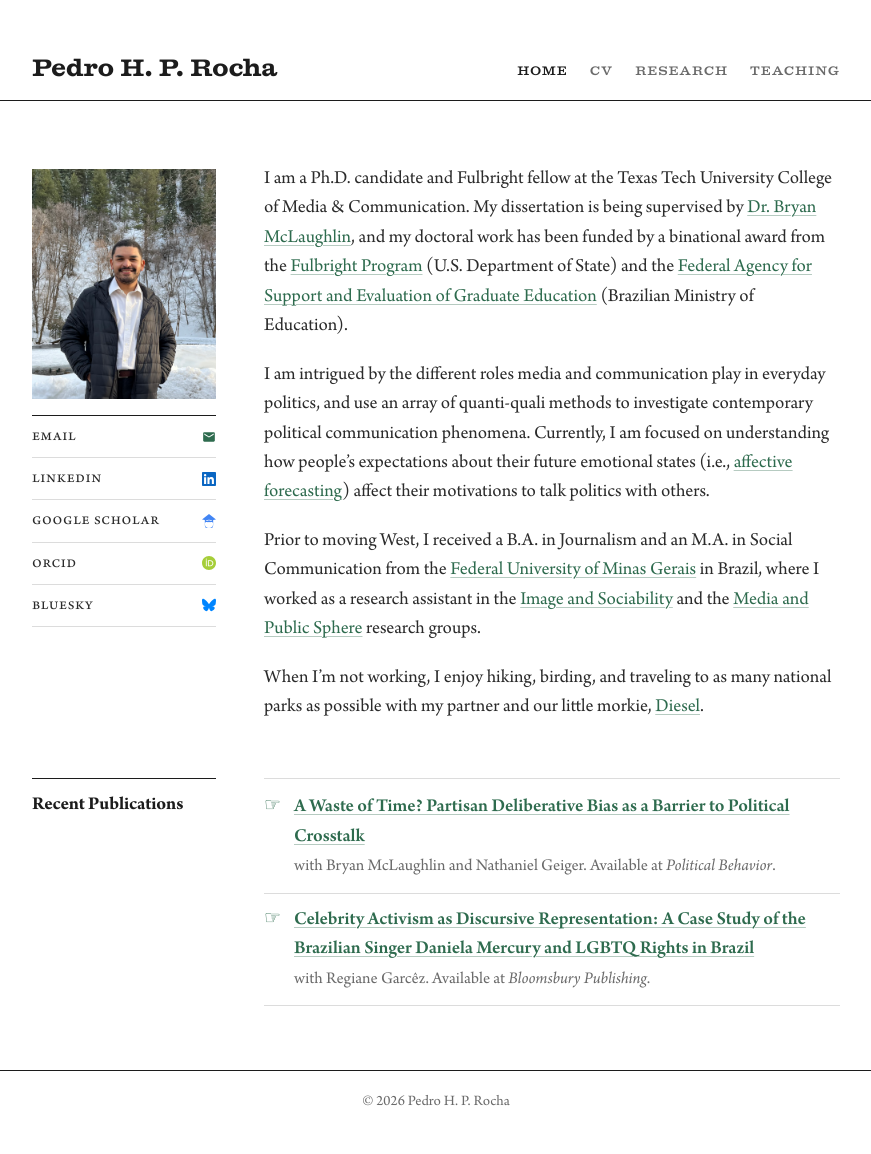
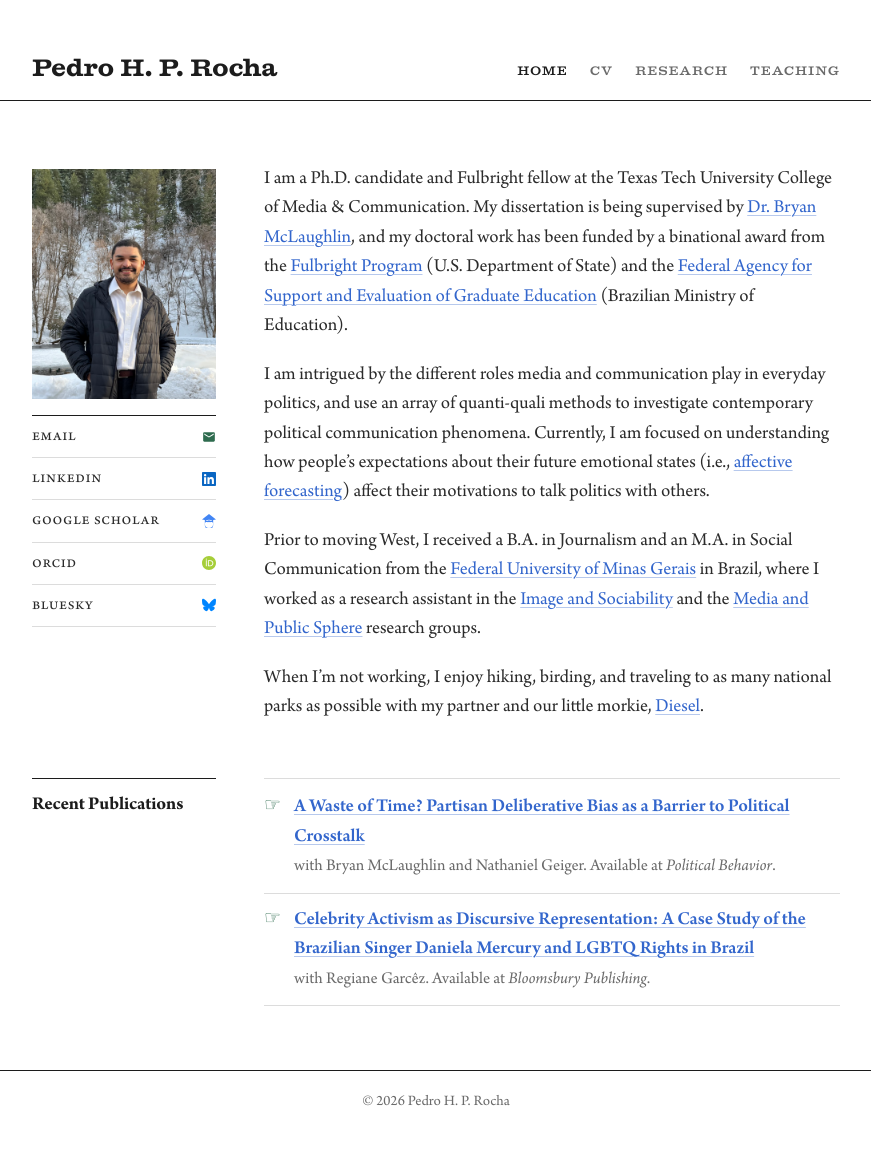
Before and after one commit to pedrohprocha/pedrohprocha.github.io, a Jekyll site: the page built from index.md, in a window 1280 px wide. Shown: the whole page, without its empty margins (204-1075 px from the left). Built offline with Jekyll 4.4.1, drawn with Linux system fonts in a browser that asks for light colours.

Commit message:
Use Wikipedia link colors
- Unvisited links #3366CC, visited #795CB2 (new --link tokens)
- Profile link labels turn #3366CC on hover
- ☞ markers and other small accents stay green

Co-Authored-By: Claude Opus 5.5 <noreply@anthropic.com>

```diff
--- a/assets/css/main.css
+++ b/assets/css/main.css
@@ -93,7 +93,11 @@
     --rule:  #dcdcdc;
     --paper: #ffffff;
 
-    /* The only color on the site: links and ☛ markers */
+    /* Links: Wikipedia's standard colors */
+    --link:         #3366CC;
+    --link-visited: #795CB2;
+
+    /* Accent for ☞ markers and small details */
     --green:      #2e6b4e;
     --green-dark: #1d4a35;
 
@@ -125,13 +129,14 @@ body {
 img { max-width: 100%; display: block; }
 
 a {
-    color: var(--green);
+    color: var(--link);
     text-decoration: underline;
-    text-decoration-color: rgba(46, 107, 78, 0.35);
+    text-decoration-color: rgba(51, 102, 204, 0.35);
     text-decoration-thickness: 1px;
     text-underline-offset: 3px;
 }
-a:hover { color: var(--green-dark); text-decoration-color: currentColor; }
+a:visited { color: var(--link-visited); text-decoration-color: rgba(121, 92, 178, 0.35); }
+a:hover { text-decoration-color: currentColor; }
 
 p { margin-bottom: 1em; }
 em { font-style: italic; }
@@ -316,7 +321,7 @@ em { font-style: italic; }
 .profile-icon.icon-orcid        { color: #A6CE39; }
 .profile-icon.icon-bluesky      { color: #0085FF; }
 .profile-icon.icon-researchgate { color: #00CCBB; }
-.profile-links a:hover { color: var(--green); }
+.profile-links a:hover { color: var(--link); }
 .intro-text > :last-child { margin-bottom: 0; }
 .intro-text h2 {
     font-family: var(--font-head);
```
